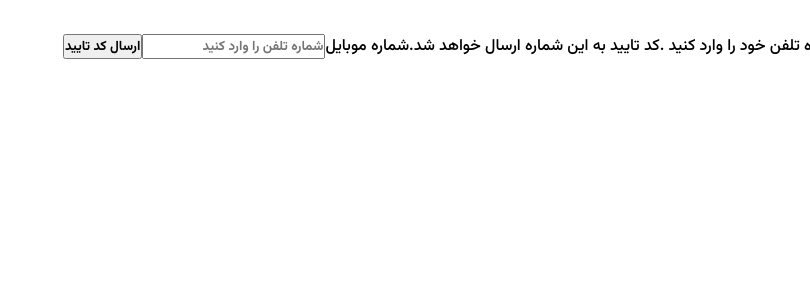
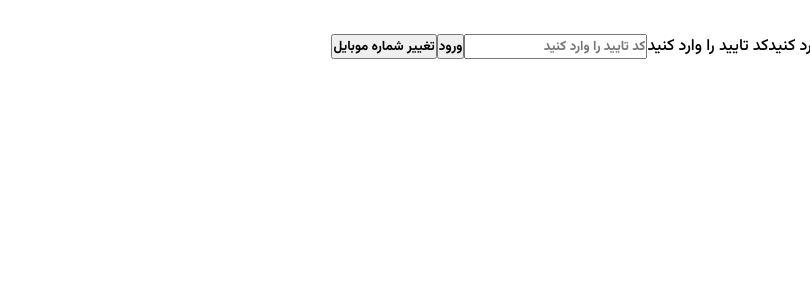
Before and after one commit to mohammadpy8/divar-app, a React (Vite) app in the folder divar/: page / in a window 1280 px wide. Shown: the top 300 px of the page, without its empty margins (470-1280 px from the left). Built offline with nearby package versions, Linux system fonts and the light colour scheme.

Commit message:
check-otp

```diff
--- /dev/null
+++ b/divar/src/@types/checkOtp/checkOtpType.ts
@@ -0,0 +1,6 @@
+export interface CheckOtpTypes {
+    code: string,
+    mobile: string,
+    setCode: (code: string) => void,
+    setStep:(step: number) => void
+}
--- /dev/null
+++ b/divar/src/@types/sendOtp/sendOtpTypes.ts
@@ -0,0 +1,5 @@
+export interface SendOtpFromTypes {
+    mobile?: string
+    setMobile: (value: string) => void
+    setStep: (value: number) => void
+  }
--- a/divar/src/components/template/CheckOtpFrom.tsx
+++ b/divar/src/components/template/CheckOtpFrom.tsx
@@ -1,10 +1,29 @@
+import { CheckOtpTypes } from '../../@types/checkOtp/checkOtpType'
 
-const CheckOtpFrom = () => {
-    return (
-        <div>
+const CheckOtpFrom = ({ code, setCode, mobile, setStep }: CheckOtpTypes) => {
+  const changeHandle = (event: React.ChangeEvent<HTMLInputElement>) =>
+    setCode(event.target.value)
 
-        </div>
-    );
-};
+  const submitHandle = (event: React.FormEvent<HTMLFormElement>) => {
+    event.preventDefault()
+    console.log({ code, mobile })
+  }
+  return (
+    <form onSubmit={submitHandle}>
+      <p>تایید کد اس ام اس شده</p>
+      <span>کد پیامک شده به شماره {mobile} را وارد کنید</span>
+      <label htmlFor="input">کد تایید را وارد کنید</label>
+      <input
+        type="text"
+        id="input"
+        placeholder="کد تایید را وارد کنید"
+        value={code}
+        onChange={changeHandle}
+      />
+      <button type="submit">ورود</button>
+      <button onClick={() => setStep(1)}>تغییر شماره موبایل</button>
+    </form>
+  )
+}
 
-export default CheckOtpFrom;
+export default CheckOtpFrom
--- a/divar/src/pages/AuthPage.tsx
+++ b/divar/src/pages/AuthPage.tsx
@@ -3,7 +3,7 @@ import SendOtpFrom from '../components/template/SendOtpFrom'
 import CheckOtpFrom from '../components/template/CheckOtpFrom'
 
 const AuthPage: FC = () => {
-  const [step, setStep] = useState<number>(1)
+  const [step, setStep] = useState<number>(2)
   const [mobile, setMobile] = useState<string>('')
   const [code, setCode] = useState<string>('')
   return (
@@ -11,7 +11,14 @@ const AuthPage: FC = () => {
       {step === 1 && (
         <SendOtpFrom setStep={setStep} mobile={mobile} setMobile={setMobile} />
       )}
-      {step === 2 && <CheckOtpFrom />}
+      {step === 2 && (
+        <CheckOtpFrom
+          code={code}
+          setCode={setCode}
+          mobile={mobile}
+          setStep={setStep}
+        />
+      )}
     </div>
   )
 }
```
Also changed, not shown: divar/src/components/template/SendOtpFrom.tsx (+1 -6 lines).
